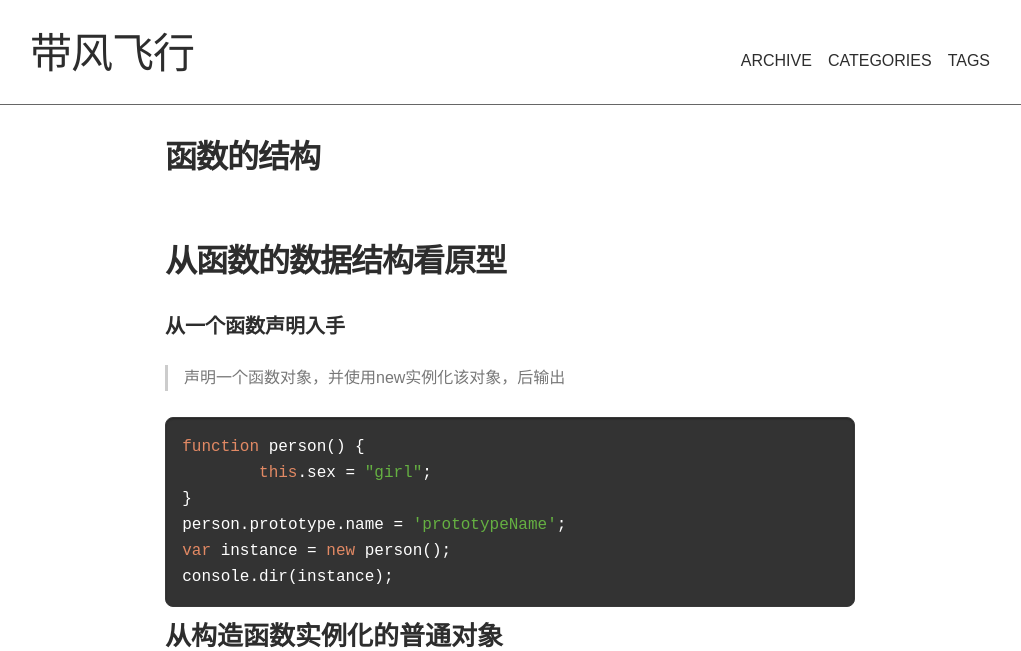
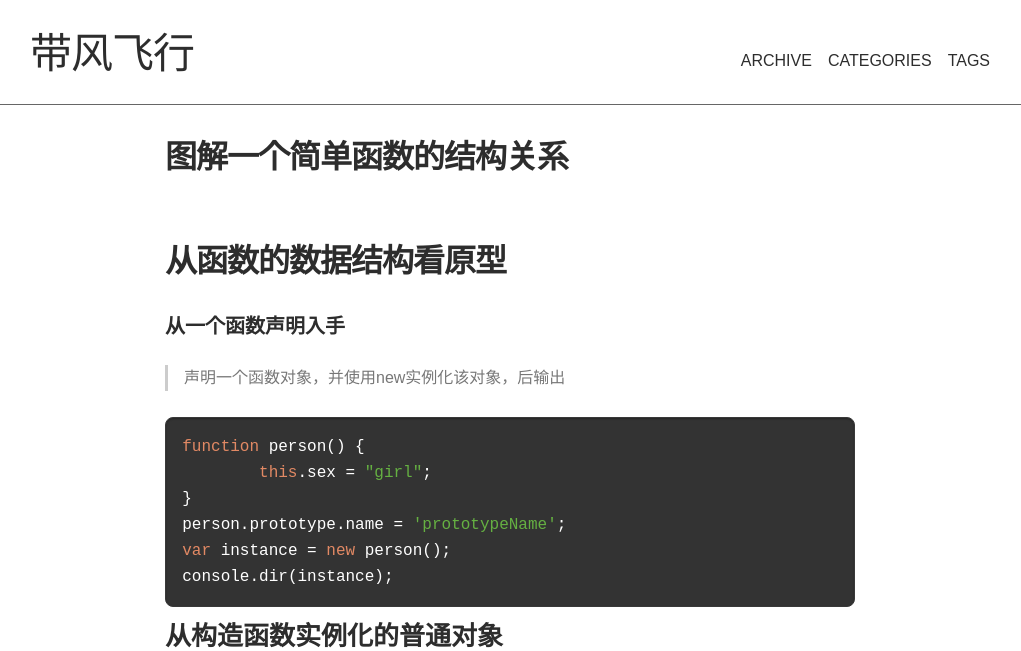
Before and after one commit to liangkeno/liangkeno.github.io, a Jekyll site: the page built from _posts/2016-09-09-function-constructor.md, in a window 1280 px wide and 900 px high, cut to the strip 0-651 px from the top of the window. Shown: the whole strip, without its empty margins (130-1151 px from the left). Built offline with Jekyll 4.4.1, drawn with Linux system fonts in a browser that asks for light colours.

Commit message:
图解函数结构

```diff
--- a/_posts/2016-09-09-function-constructor.md
+++ b/_posts/2016-09-09-function-constructor.md
@@ -2,7 +2,7 @@
 layout: post
 category : javascript
 tagline: "Supporting tagline"
-title: "函数的结构"
+title: "图解一个简单函数的结构关系"
 tags : [function, constructor, prototype]
 ---
 {% include JB/setup %}
```
